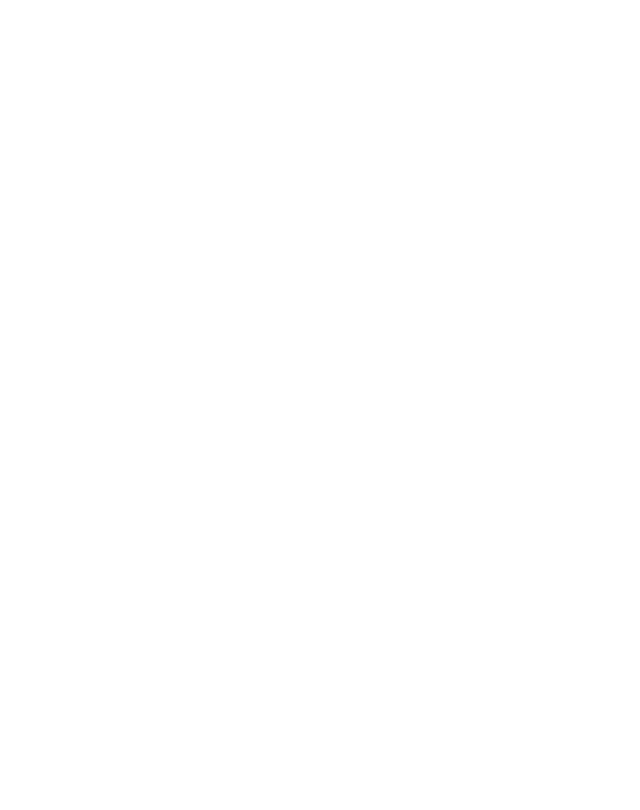
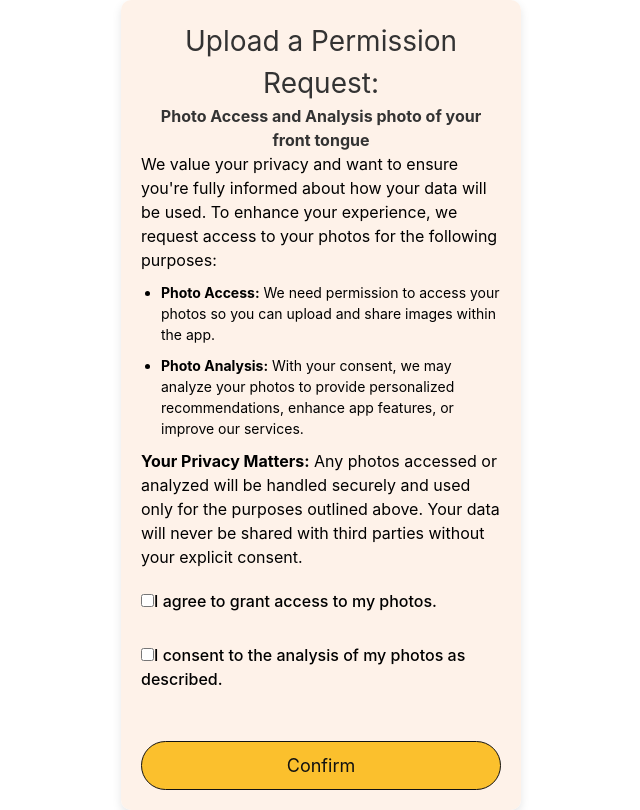
Before and after one commit to wparng/AI-FoodTherapist, a React (Create React App) app in the folder frontend/: page /permission-request in a window 1280 px wide. Before the commit this address had no page. Shown: the whole page, without its empty margins (319-959 px from the left). Built offline with nearby package versions, Linux system fonts and the light colour scheme.

Commit message:
add permission request page with style.

```diff
--- a/frontend/src/App.css
+++ b/frontend/src/App.css
@@ -14,6 +14,7 @@
 h2 {
   text-align: center;
   color: #333;
+  font-weight: bold;
 }
 button {
   width: 100%;
@@ -51,6 +52,22 @@
 input[type="text"]:focus {
   border-color: #4a90e2;
   outline: none;
+}
+
+.permission ul {
+  margin-top: 10px;
+  list-style-type: disc;
+  padding-left: 20px;
+}
+
+.permission li {
+  margin-bottom: 10px;
+  font-size: 14px;
+  line-height: 1.5;
+}
+
+.checkbox-container {
+  margin: 20px 0;
 }
 
 .instructions {
--- a/frontend/src/App.js
+++ b/frontend/src/App.js
@@ -6,6 +6,7 @@
 import "./App.css";
 import Recommendation from "./components/recommendation/Recommendation";
 import FoodDetails from "./components/recommendation/FoodDetail";
+import PermissionRequest from "./components/PermissionRequest";
 
 function App() {
   return (
@@ -13,6 +14,7 @@
       <div>
         <Routes>
           <Route path="/" exact element={<LandingPage />} />
+          <Route path="/permission-request" element={<PermissionRequest />} />
           <Route path="/upload-photo" element={<UploadPhoto />} />
           <Route path="/questionnaire" element={<Questionnaire />} />
           <Route path="/recommendation" element={<Recommendation />} />
--- a/frontend/src/components/LandingPage.js
+++ b/frontend/src/components/LandingPage.js
@@ -12,7 +12,7 @@
           Get personalized dietary recommendations based on Traditional Chinese
           Medicine principles—all in just a few clicks.
         </p>
-        <Link to="/upload-photo">
+        <Link to="/permission-request">
           <button>Try It Now</button>
         </Link>
       </div>
--- /dev/null
+++ b/frontend/src/components/PermissionRequest.js
@@ -0,0 +1,69 @@
+import React, { useState } from "react";
+import { Link } from "react-router-dom";
+
+const PermissionRequest = () => {
+  const [photoAccess, setPhotoAccess] = useState(false);
+  const [photoAnalysis, setPhotoAnalysis] = useState(false);
+
+  const isEligibleForNavigation = photoAccess && photoAnalysis;
+
+  return (
+    <div className="app permission">
+      <h1>Upload a Permission Request:</h1>
+      <h2>Photo Access and Analysis photo of your front tongue</h2>
+      <p>
+        We value your privacy and want to ensure you're fully informed about how
+        your data will be used. To enhance your experience, we request access to
+        your photos for the following purposes:
+      </p>
+      <ul>
+        <li>
+          <strong>Photo Access:</strong> We need permission to access your
+          photos so you can upload and share images within the app.
+        </li>
+        <li>
+          <strong>Photo Analysis:</strong> With your consent, we may analyze
+          your photos to provide personalized recommendations, enhance app
+          features, or improve our services.
+        </li>
+      </ul>
+      <p>
+        <strong>Your Privacy Matters:</strong> Any photos accessed or analyzed
+        will be handled securely and used only for the purposes outlined above.
+        Your data will never be shared with third parties without your explicit
+        consent.
+      </p>
+      <div className="checkbox-container">
+        <label>
+          <input
+            type="checkbox"
+            checked={photoAccess}
+            onChange={() => setPhotoAccess(!photoAccess)}
+          />
+          I agree to grant access to my photos.
+        </label>
+        <label>
+          <input
+            type="checkbox"
+            checked={photoAnalysis}
+            onChange={() => setPhotoAnalysis(!photoAnalysis)}
+          />
+          I consent to the analysis of my photos as described.
+        </label>
+      </div>
+      {isEligibleForNavigation ? (
+        <Link to="/upload-photo">
+          <button>Confirm</button>
+        </Link>
+      ) : (
+        <button
+          onClick={() => alert("Please grant the necessary permissions.")}
+        >
+          Confirm
+        </button>
+      )}
+    </div>
+  );
+};
+
+export default PermissionRequest;
```
